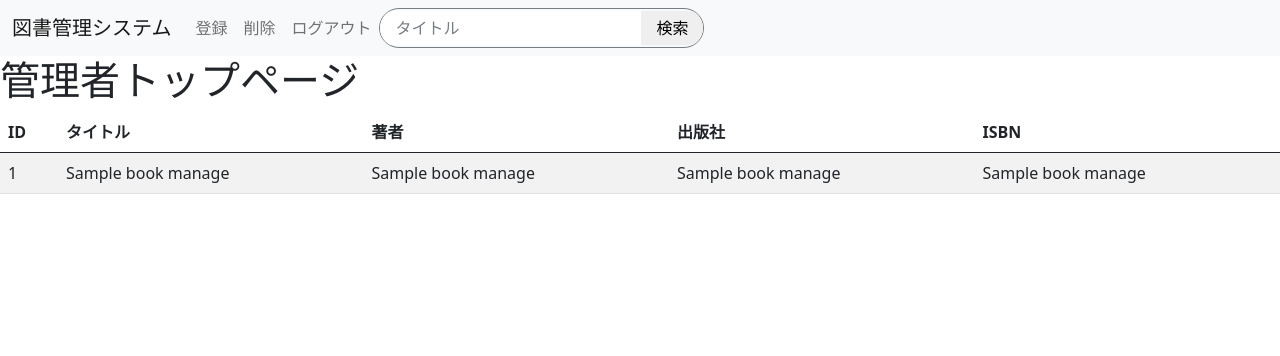
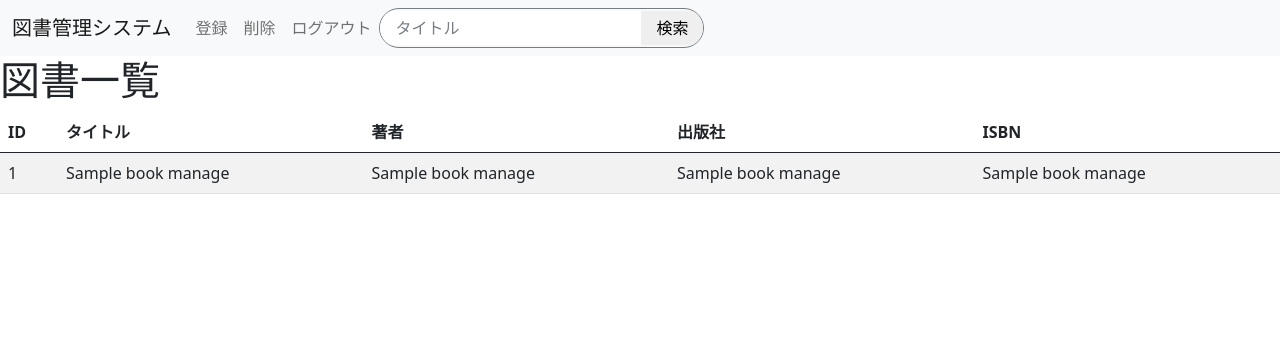
Before and after one commit to moppechan/bookmanagement, a Flask app: page /admintop in a window 1280 px wide. Shown: the top 356 px of the page. Run offline with Flask 3, Linux system fonts and the light colour scheme; the visitor is signed in with stand-in values (Sample User, id 1); a database or web service that is not in the repository returns one stand-in record (values such as "Sample title"); some libraries are stand-ins or nearby versions.

Commit message:
タイトル変更、ファビコン追加

```diff
--- a/templates/admintop.html
+++ b/templates/admintop.html
@@ -1,7 +1,7 @@
 {% extends "layout.html" %}
 
 {% block content %}
-    <h1>管理者トップページ</h1>
+    <h1>図書一覧</h1>
     <table class="table table-striped">
         <thead>
              <tr>
--- a/templates/index.html
+++ b/templates/index.html
@@ -4,7 +4,8 @@
   <meta charset="UTF-8">
   <meta name="viewport" content="width=device-width, initial-scale=1.0">
   <link rel="stylesheet" href="{{url_for('static', filename='/css/login.css')}}">
-  <title>Document</title>
+  <link rel = "icon" href = "{{url_for('static', filename = 'favicon/book.ico')}}">
+  <title>login</title>
 </head>
 <body>
   {% if error != null %}
--- a/templates/layout.html
+++ b/templates/layout.html
@@ -3,10 +3,11 @@
 <head>
   <link href="https://cdn.jsdelivr.net/npm/bootstrap@5.0.2/dist/css/bootstrap.min.css" rel="stylesheet" integrity="sha384-EVSTQN3/azprG1Anm3QDgpJLIm9Nao0Yz1ztcQTwFspd3yD65VohhpuuCOmLASjC" crossorigin="anonymous">
   <link rel="stylesheet" href="{{url_for('static', filename='/css/style.css')}}">
+  <link rel = "icon" href = "{{url_for('static', filename = 'favicon/book.ico')}}">
   {% block css %}
   <!-- CSS埋め込み -->
   {% endblock %}
-  <title>レイアウト</title>
+  <title>bookmanagement</title>
 </head>
 <body>
   <header>
--- a/templates/register.html
+++ b/templates/register.html
@@ -5,7 +5,8 @@
   <meta http-equiv="X-UA-Compatible" content="IE=edge">
   <meta name="viewport" content="width=device-width, initial-scale=1.0">
   <link rel="stylesheet" href="{{url_for('static', filename='css/register.css')}}">
-  <title>Document</title>
+  <link rel = "icon" href = "{{url_for('static', filename = 'favicon/book.ico')}}">
+  <title>register</title>
 </head>
 <body>
   <h2>ユーザー登録</h2>
--- a/templates/userlayout.html
+++ b/templates/userlayout.html
@@ -3,10 +3,11 @@
 <head>
   <link href="https://cdn.jsdelivr.net/npm/bootstrap@5.0.2/dist/css/bootstrap.min.css" rel="stylesheet" integrity="sha384-EVSTQN3/azprG1Anm3QDgpJLIm9Nao0Yz1ztcQTwFspd3yD65VohhpuuCOmLASjC" crossorigin="anonymous">
   <link rel="stylesheet" href="{{url_for('static', filename='/css/style.css')}}">
+  <link rel = "icon" href = "{{url_for('static', filename = 'favicon/book.ico')}}">
   {% block css %}
   <!-- CSS埋め込み -->
   {% endblock %}
-  <title>レイアウト</title>
+  <title>bookmanagement</title>
 </head>
 <body>
   <header>
```
Also changed, not shown: static/favicon/book.ico (added).
